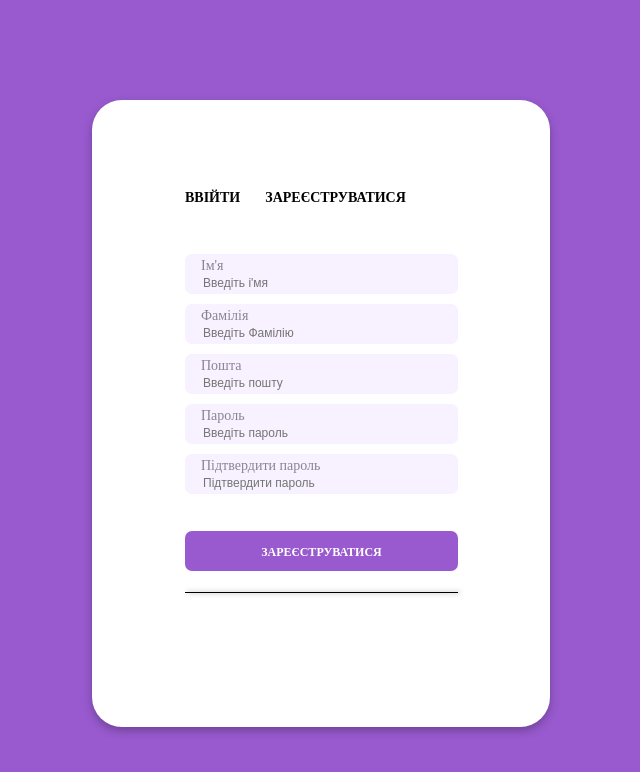
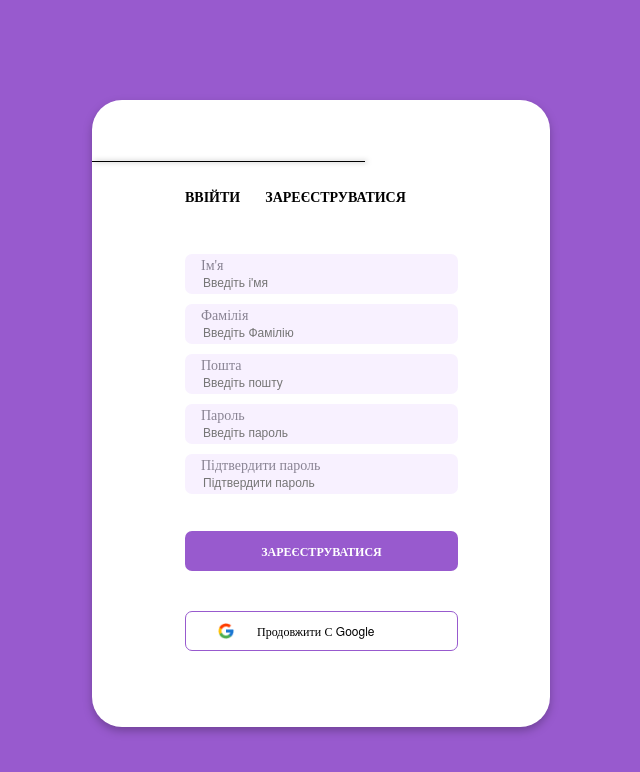
Before and after one commit to alex-HAMSTER/noosphere, a plain HTML site: page index.html in a window 1280 px wide. Shown: the whole page, without its empty margins (36-676 px from the left). Drawn offline with Linux system fonts and the light colour scheme.

Commit message:
add btn (continue Google)

```diff
--- a/index.html
+++ b/index.html
@@ -32,7 +32,10 @@
                     <a href="#" >Зареєструватися</a>
                 </div>
 
-                <!-- add "continue or google" -->
+                <a href="#" class="continue_google">
+                    <img src="img/icon/flat-color-icons_google.png" alt="google" class="icon_google">
+                    <div class="continue">продовжити с Google</div>
+                </a>
 
 
             </div>
--- a/sass/style.sass
+++ b/sass/style.sass
@@ -61,7 +61,6 @@ body
                 align-items: center
                 background: #985ACE
                 border-radius: 7px
-                position: absolute
                 /* box-shadow: 273px 0.5px rgba(0, 0, 0, 0.5) */
                 ::before
                         content: ""
@@ -81,3 +80,20 @@ body
                     font-weight: 700
                     text-transform: uppercase
                     text-decoration: none
+            .continue_google
+                width: 273px
+                height: 40px
+                border-radius: 7px
+                border: 1px solid #985ACE
+                margin-top: 40px
+                display: flex
+                flex-direction: row
+                padding: 10px 31px
+                text-decoration: none
+                .continue
+                    color: #000
+                    text-align: center
+                    font-family: HelveticaNeue
+                    font-size: 12px
+                    text-transform: capitalize
+                    margin-left: 22px
```
Also changed, not shown: css/style.min.css, img/icon/flat-color-icons_google.png (added), 1 other file.
